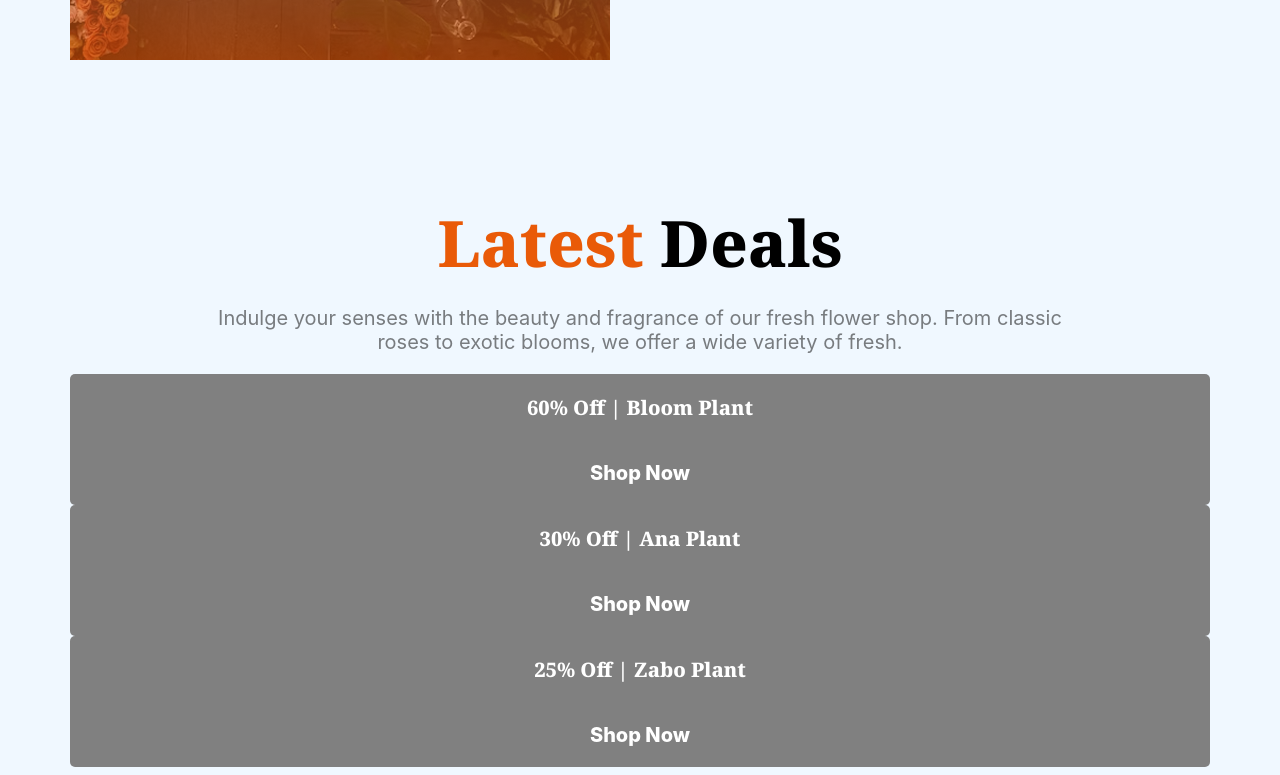
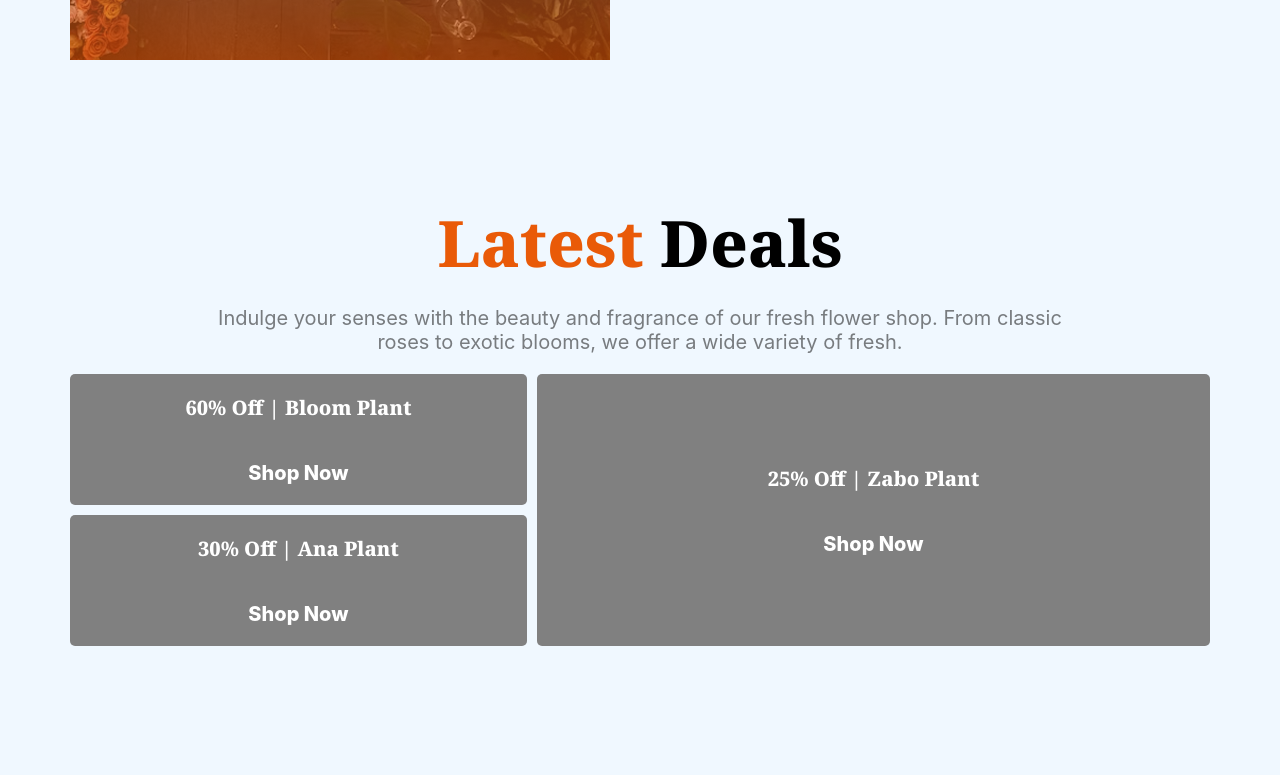
Before and after one commit to Abidafi/Module-12, a plain HTML site: page index.html in a window 1280 px wide. Shown: the part 2666-3441 px from the top of the page. After the commit the page ends 3320 px from the top, so only its background shows below. Drawn offline with Linux system fonts and the light colour scheme.

Commit message:
Flower shop Deal section is done without images

```diff
--- a/styles/flower_shop.css
+++ b/styles/flower_shop.css
@@ -166,6 +166,11 @@ body{
 /* Deals Image Styles */
 .deals-image{
   display: grid;
+  gap: 10px;
+  grid-template-areas:
+  "box-1  box-3  box-3"
+  "box-2  box-3  box-3"
+  ;
 }
 .box-1{
   background-color: gray;
@@ -191,3 +196,12 @@ body{
   justify-content: center;
   align-items: center;
 }
+.box-1{
+  grid-area: box-1;
+}
+.box-2{
+  grid-area: box-2;
+}
+.box-3{
+  grid-area: box-3;
+}
```
